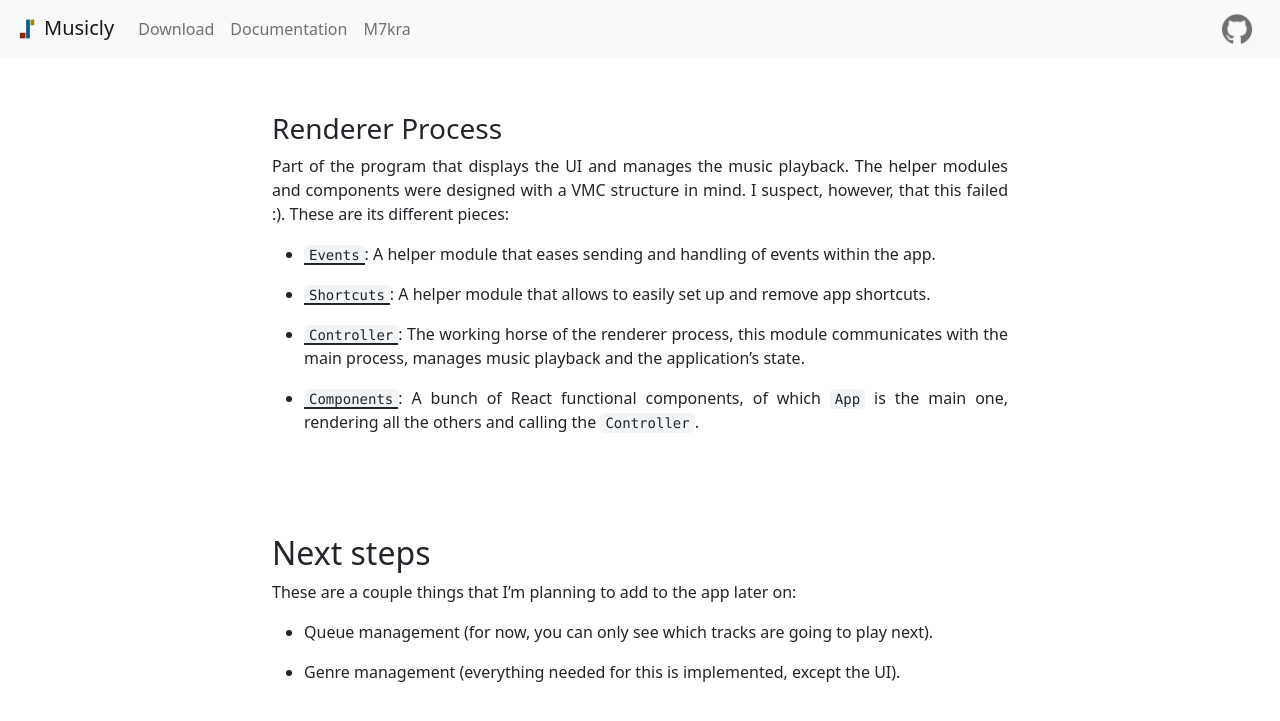
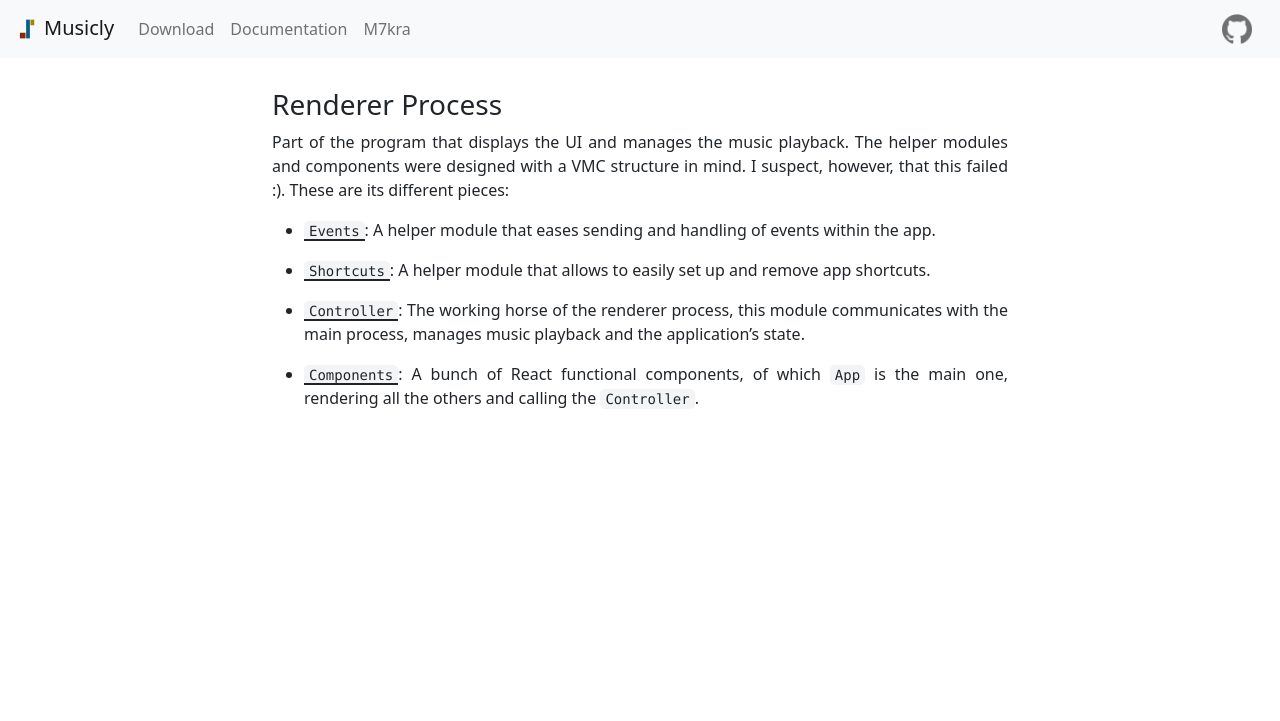
Before and after one commit to bogosorter/Musicly, a Jekyll site: the page built from docs/developer/dev.md, in a window 1280 px wide and 900 px high, scrolled down 1794 px. Shown: the top 721 px of the window. Built offline with Jekyll 4.4.1, drawn with Linux system fonts in a browser that asks for light colours; after the commit the page ends 2420 px from its top, so only the background shows below that.

Commit message:
Removed accomplished development goals

```diff
--- a/docs/developer/dev.md
+++ b/docs/developer/dev.md
@@ -65,11 +65,3 @@
 - [`Controller`](/Musicly/docs/dev/controller): The working horse of the renderer process, this module communicates with the main process, manages music playback and the application's state.
 
 - [`Components`](/Musicly/docs/dev/components): A bunch of React functional components, of which `App` is the main one, rendering all the others and calling the `Controller`.
-
-## Next steps
-
-These are a couple things that I'm planning to add to the app later on:
-
-- Queue management (for now, you can only see which tracks are going to play next).
-
-- Genre management (everything needed for this is implemented, except the UI).
```
